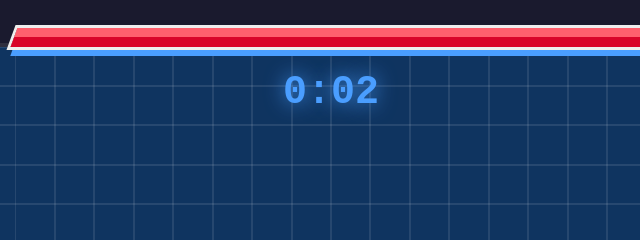
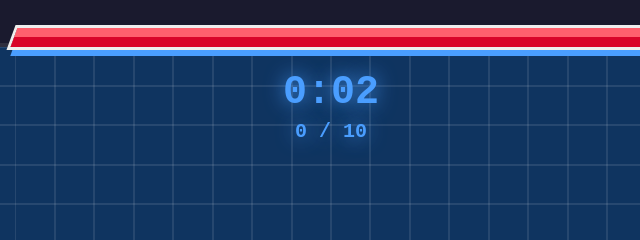
Before and after one commit to Brictarus/typescript-gamedev-course, a website built with Vite: page index.html in a window 1280 px wide. Both pictures are taken after a click on the button "Play". Shown: the top 240 px of the page, 309-949 px from the left. Built offline with nearby package versions, Linux system fonts and the light colour scheme; files whose address does not match are found by name.

Commit message:
feat: Kill counter

```diff
--- a/index.html
+++ b/index.html
@@ -12,6 +12,7 @@
 
       <div id="hud">
         <div id="timer">0:00</div>
+        <div id="killCounter"></div>
         <div id="healthBarContainer">
           <div id="healthBarFill"></div>
         </div>
--- a/src/core/Game.ts
+++ b/src/core/Game.ts
@@ -181,6 +181,7 @@ export class Game {
     this.missionCompleted = false;
     this.uiManager.showHud();
     this.uiManager.showMissionBriefing();
+    this.uiManager.updateKillCounter(this.enemiesKilled);
 
     this.player.reset();
     this.enemyManager.reset();
--- a/src/managers/UIManager.ts
+++ b/src/managers/UIManager.ts
@@ -19,6 +19,7 @@ export class UIManager {
   private readonly timerEl: HTMLElement | null;
   private readonly healthBarFillEl: HTMLElement | null;
   private readonly missionBriefingEl: HTMLElement | null;
+  private readonly killCounterEl: HTMLElement | null;
 
   private readonly mainMenuEl: HTMLElement | null;
   private readonly pauseMenuEl: HTMLElement | null;
@@ -41,6 +42,7 @@ export class UIManager {
     this.timerEl = document.getElementById('timer');
     this.healthBarFillEl = document.getElementById('healthBarFill');
     this.missionBriefingEl = document.getElementById('missionBriefing');
+    this.killCounterEl = document.getElementById('killCounter');
 
     this.mainMenuEl = document.getElementById('mainMenu');
     this.pauseMenuEl = document.getElementById('pauseMenu');
@@ -65,6 +67,8 @@ export class UIManager {
         this.events.emit('sound', 'button_hover'),
       );
     });
+
+    this.events.on('enemy:killCount', (count) => this.updateKillCounter(count));
   }
 
   hideAllPanels() {
@@ -129,4 +133,9 @@ export class UIManager {
   private buildMissionBriefingText() {
     return `Destroy ${missionData.killCount} enemies or survive ${missionData.surviveTime} seconds`;
   }
+
+  updateKillCounter(count: number) {
+    if (!this.killCounterEl) return;
+    this.killCounterEl.textContent = `${count} / ${missionData.killCount}`;
+  }
 }
--- a/src/style.css
+++ b/src/style.css
@@ -163,3 +163,15 @@ button:hover {
 #missionBriefing.visible {
   opacity: 1;
 }
+
+#killCounter {
+  position: absolute;
+  top: 120px;
+  left: 50%;
+  transform: translateX(-50%);
+  font-size: 20px;
+  color: rgb(var(--color));
+  font-family: 'Courier New', monospace;
+  text-shadow: 0 0 20px rgba(var(--color), 0.9);
+  font-weight: 700;
+}
```
